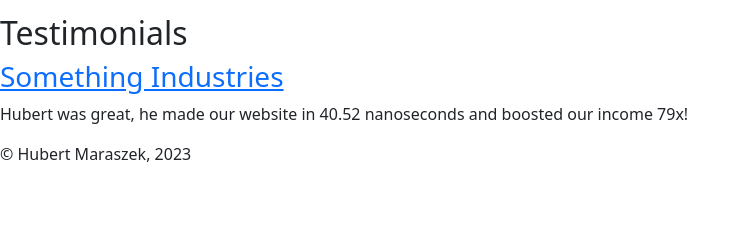
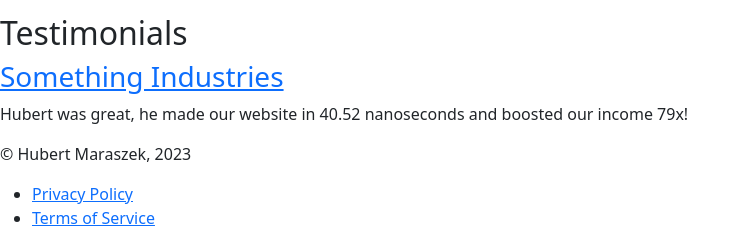
Before and after one commit to Tearnote/portfolio, a Django app: page / in a window 1280 px wide. Shown: the part 1716-1962 px from the top of the page, without its empty margins (0-750 px from the left). Before the commit the page ends 1878 px from the top, so only its background shows below. Run offline with Django 4.2, Linux system fonts and the light colour scheme; some libraries are stand-ins or nearby versions.

Commit message:
Add footer links

```diff
--- a/home/templates/home/index.html
+++ b/home/templates/home/index.html
@@ -120,6 +120,10 @@
 
 <footer>
     <p>&copy; Hubert Maraszek, 2023</p>
+    <ul>
+        <li><a href="#">Privacy Policy</a></li>
+        <li><a href="#" rel="license">Terms of Service</a></li>
+    </ul>
 </footer>
 
 </body>
```
